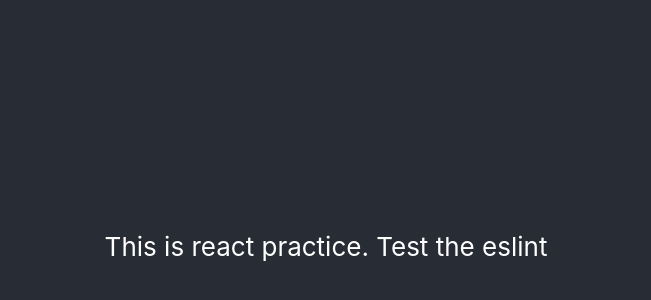
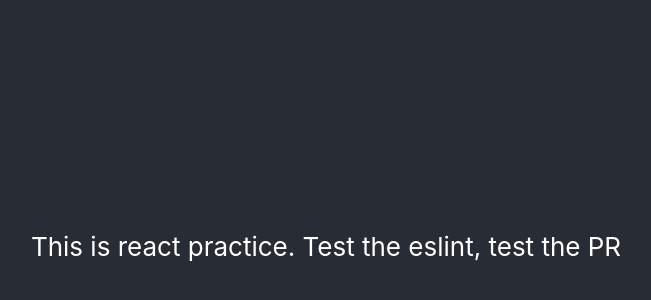
Before and after one commit to kimaneChen/react-practice, a React (Create React App) app: page / in a window 1280 px wide. Shown: the part 154-454 px from the top of the page, without its empty margins (314-965 px from the left). Built offline with nearby package versions, Linux system fonts and the light colour scheme.

Commit message:
feat/modify the pr

```diff
--- a/src/App.tsx
+++ b/src/App.tsx
@@ -7,7 +7,7 @@ function App() {
   return (
     <div className="App">
       <header className="App-header">
-        This is react practice. Test the eslint
+        This is react practice. Test the eslint, test the PR
       </header>
     </div>
   );
```
